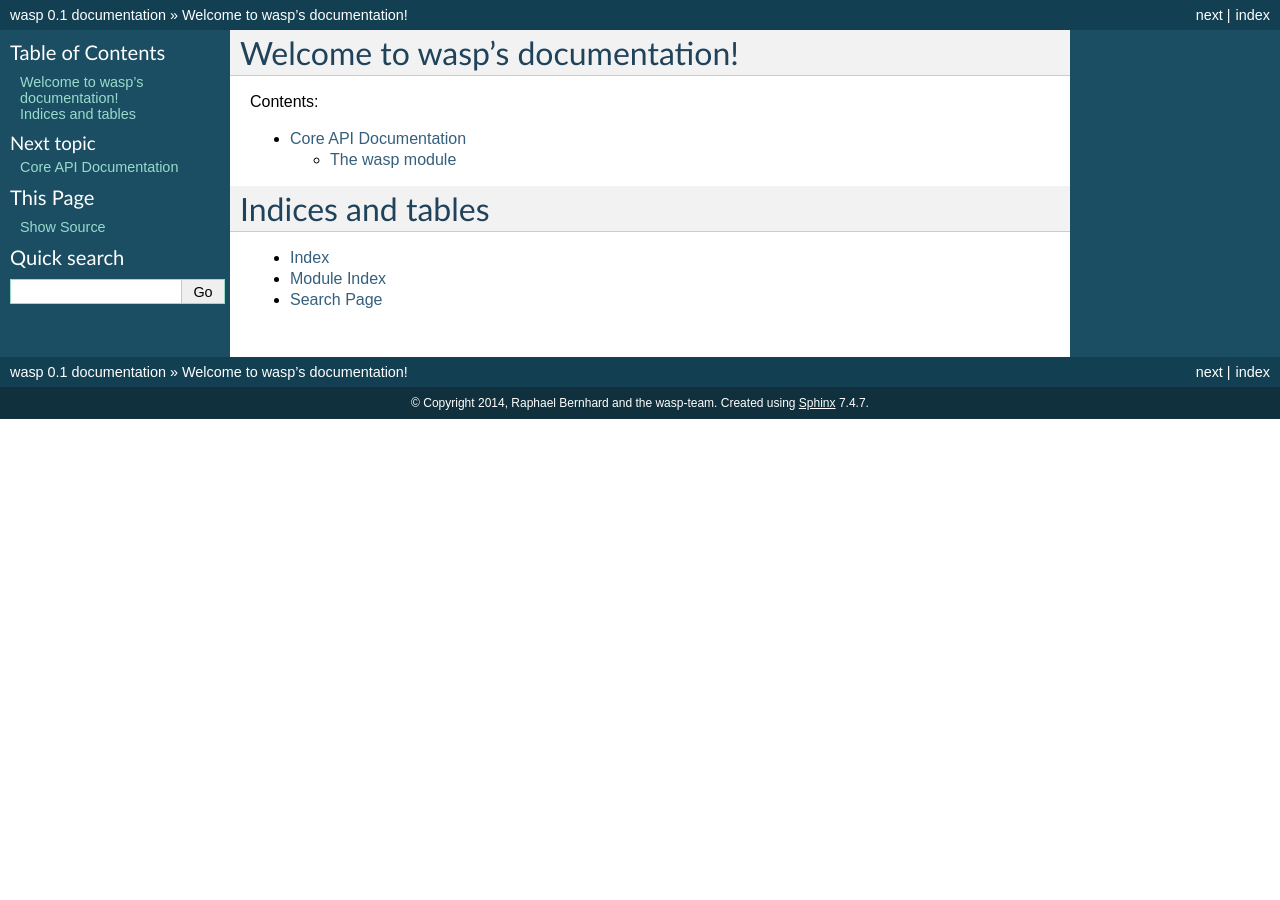
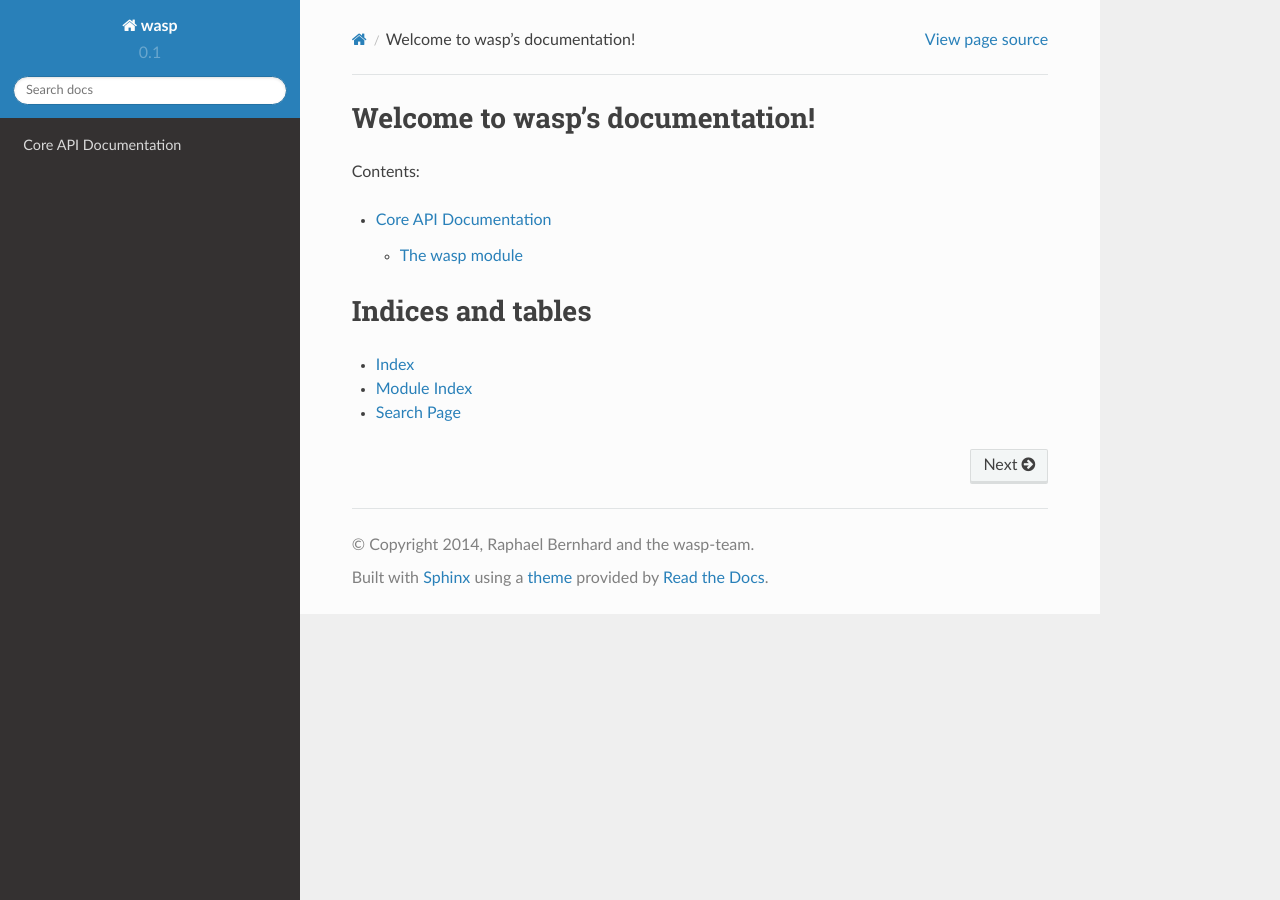
Before and after one commit to raffber/wasp, a Sphinx documentation site: the page built from doc/index.rst, in a window 1280 px wide. Built offline with Sphinx 7.4.7 and the Read the Docs theme 2.0.0, drawn with Linux system fonts in a browser that asks for light colours.

Commit message:
add sphinx theme

```diff
--- a/doc/conf.py
+++ b/doc/conf.py
@@ -106,7 +106,9 @@
 
 # The theme to use for HTML and HTML Help pages.  See the documentation for
 # a list of builtin themes.
-html_theme = 'default'
+# html_theme = 'default'
+html_theme = "sphinx_rtd_theme"
+html_theme_path = ["_themes", ]
 
 # Theme options are theme-specific and customize the look and feel of a theme
 # further.  For a list of options available for each theme, see the
```
Also changed, not shown: .gitmodules (added), 1 other file.
